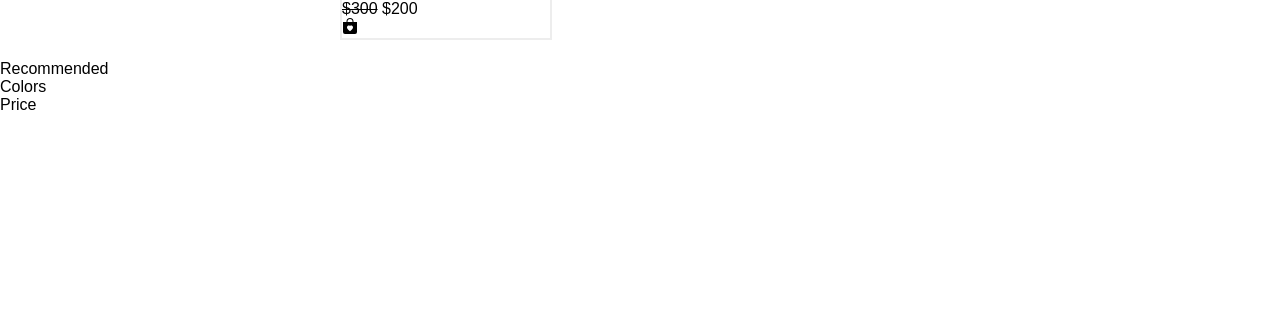
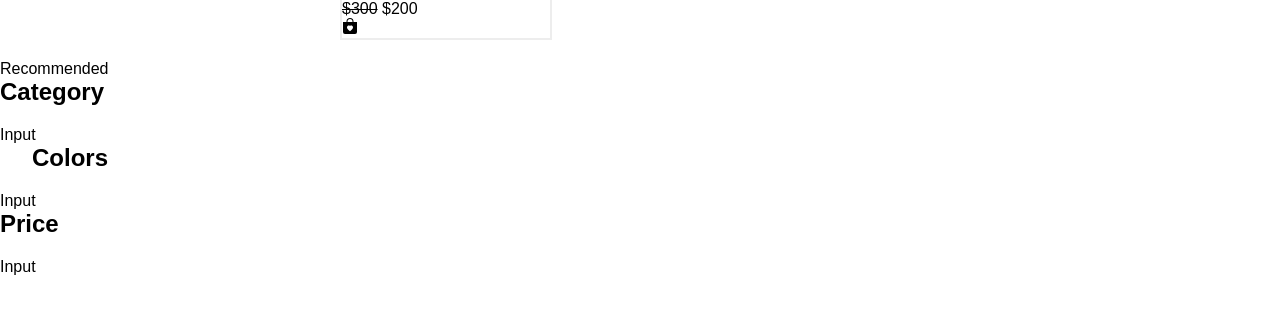
Before and after one commit to OkokoJnr/e-comms-advance-filtering, a React (Vite) app: page / in a window 1280 px wide. Shown: the part 387-700 px from the top of the page. Built offline with nearby package versions, Linux system fonts and the light colour scheme.

Commit message:
update sidebar

```diff
--- a/src/SideBar/Category/Category.css
+++ b/src/SideBar/Category/Category.css
@@ -0,0 +1,63 @@
+
+.sidebar-items{
+    margin-top: 20px;
+}
+
+.sidebar-label-container{
+    display: block;
+    position: relative;
+    padding-left: 35px;
+    margin-bottom: 12px;
+    cursor: pointer ;
+    -webkit-user-select: none;
+    -moz-user-select: none;
+    -ms-user-select: none;
+    user-select: none;
+}
+
+.sidebar-label-container input{
+    position: absolute;
+    opacity: 0;
+    cursor: pointer;
+}
+
+.checkmark{
+    position: absolute;
+    top: 0;
+    left: 0;
+    height: 20px;
+    width: 20px ;
+    background-color: #eee;
+    border-radius: 50%;
+}
+
+.sidebar-label-container:hover input ~ .checkmark {
+    background-color: #ccc;
+}
+
+.sidebar-label-container input:checked ~ .checkmark{
+    background-color: #2196f3;
+}
+
+.checkmark::after{
+    content: '';
+    position: absolute;
+}
+
+.sidebar-label-container input:checked ~ .checkmark::after{
+    display: block;
+}
+
+.sidebar-label-container .checkmark::after{
+    top: 6.5px;
+    left: 6.5px;
+    width: 7px;
+    height: 7px;
+    border-radius: 50%;
+    background-color: white;
+}
+
+.line{
+    margin-top: 3rem;
+    border-color: #f7f7f7;
+}
--- a/src/SideBar/Category/Category.jsx
+++ b/src/SideBar/Category/Category.jsx
@@ -1,10 +1,15 @@
 import React from 'react'
 import './Category.css'
+import Input from '../../components/Input'
+
 function Category() {
   return (
-    <div>
-
-    </div>
+    <section>
+      <h2 className="category-title title">Category</h2>
+      <div className='sidebar-items'>
+        <Input category='All' name={'test'}/>
+      </div>
+    </section>
   )
 }
 
--- a/src/SideBar/Colors/Colors.css
+++ b/src/SideBar/Colors/Colors.css
@@ -0,0 +1,8 @@
+.color-title{
+    margin-left: 2rem;
+
+}
+
+.all{
+    background: linear-gradient(blue, crimson);
+}
--- a/src/SideBar/Colors/Colors.jsx
+++ b/src/SideBar/Colors/Colors.jsx
@@ -1,11 +1,16 @@
 import React from 'react'
 import './Colors.css'
-function Colors() {
+import Input from '../../components/Input'
+
+function Category() {
   return (
-    <div>
-      Colors
-    </div>
+    <section>
+      <h2 className="color-title title">Colors</h2>
+      <div className='sidebar-items'>
+        <Input category={'All'}/>
+        </div>
+    </section>
   )
 }
 
-export default Colors
+export default Category
--- a/src/SideBar/Price/Price.css
+++ b/src/SideBar/Price/Price.css
@@ -0,0 +1,4 @@
+
+.price-container{
+    margin-left: 40px;
+}
--- a/src/SideBar/Price/Price.jsx
+++ b/src/SideBar/Price/Price.jsx
@@ -1,10 +1,14 @@
 import React from 'react'
 import './Price.css'
+import Input from '../../components/Input'
 function Price() {
   return (
-    <div>
-      Price
-    </div>
+    <section >
+      <h2 className="price-title title">Price</h2>
+      <div className="sidebar-items">
+        <Input category={'All'}/>
+      </div>
+    </section>
   )
 }
 
--- /dev/null
+++ b/src/SideBar/SideBar.css
@@ -0,0 +1,23 @@
+.title{
+    font-size: 22px;
+    margin: 20px auto;
+}
+
+.sidebar{
+    width: 15%;
+    position: fixed;
+    border-right: 2px solid #e5e5e5;
+    height: 100%;
+    z-index: 3;
+    display: flex;
+    flex-direction: column;
+    align-items: center;
+}
+
+.logo-container{
+    margin-bottom: 4rem;
+}
+
+.logo-container h1{
+    margin-top: 1.3rem;
+}
```
Also changed, not shown: src/SideBar/SideBar.jsx (added, +21 -0 lines).
